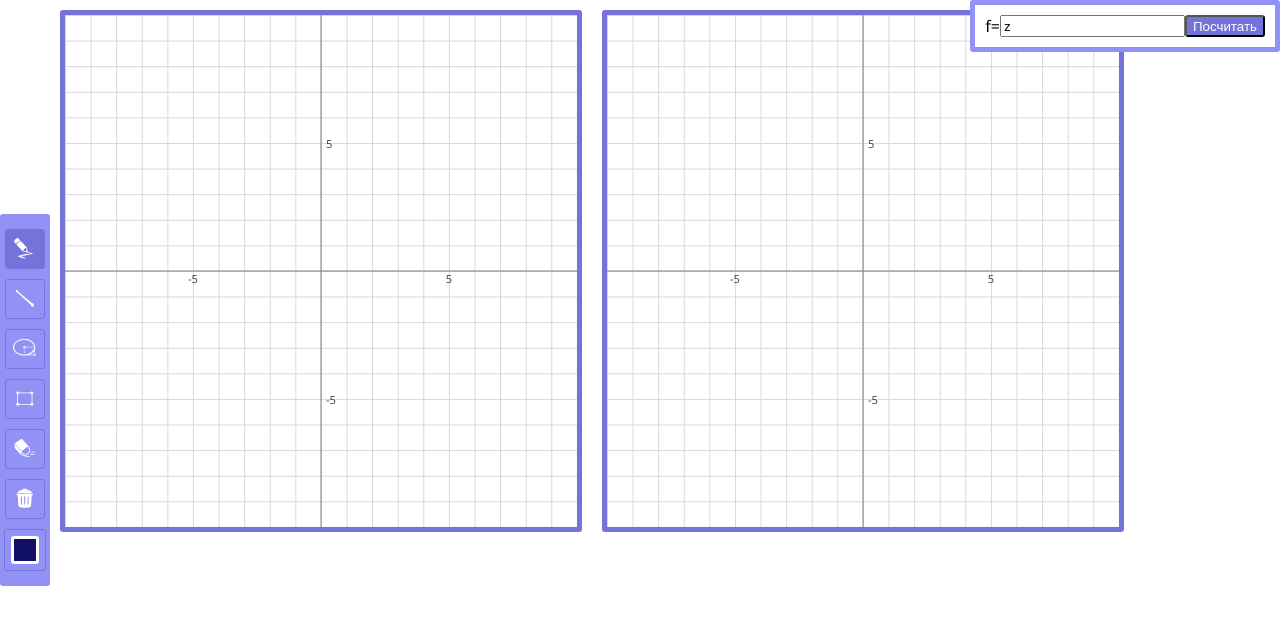
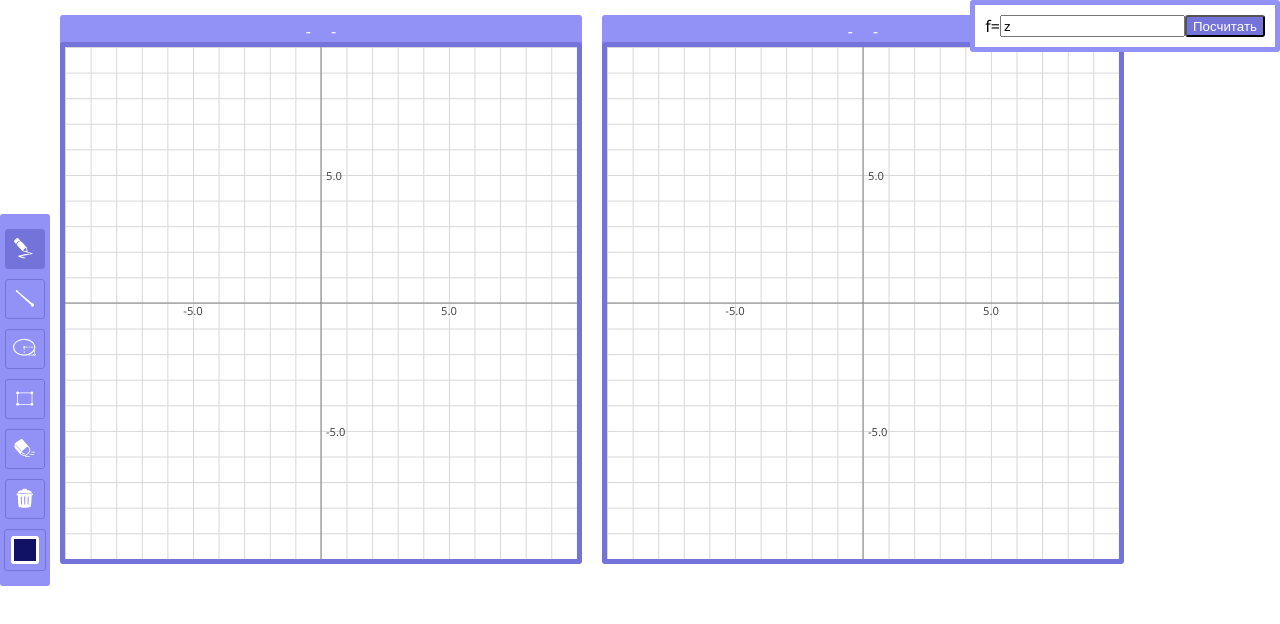
Before and after one commit to TashK101/complex-extra, a React (Create React App) app in the folder frontend/: page / in a window 1280 px wide. Shown: the top 624 px of the page. Built offline with nearby package versions, Linux system fonts and the light colour scheme.

Commit message:
Добавила плашки с координатами

```diff
--- a/frontend/src/Components/Graph/Drawing/DrawLine.ts
+++ b/frontend/src/Components/Graph/Drawing/DrawLine.ts
@@ -1,5 +1,5 @@
 import {Line} from "../../../types/lines.ts";
-import {LineType} from "../../../types/const.ts";
+import {LineType, ViewRectangle} from "../../../types/const.ts";
 import {DrawingSharpLine} from "./DrawingSharpLine.tsx";
 import {axisCoordsToPixelCoords} from "./helpers.ts";
 import {DrawingRectangleLine} from "./DrawingRectangleLine.tsx";
@@ -8,7 +8,7 @@ import {DrawingEllipseLine} from "./DrawingEllipseLine.tsx";
 type Props = {
     line: Line,
     box: {width: number, height: number},
-    viewRect: {top: number, left: number, bottom: number, right: number},
+    viewRect: ViewRectangle,
     transparent?: boolean
 }
 
--- a/frontend/src/Components/Graph/Drawing/helpers.ts
+++ b/frontend/src/Components/Graph/Drawing/helpers.ts
@@ -1,11 +1,11 @@
 import {Line, zArray} from "../../../types/lines.ts";
-import {LineType} from "../../../types/const.ts";
+import {LineType, ViewRectangle} from "../../../types/const.ts";
 
 export function pixelCoordsToAxisCoords(
     x: number,
     y: number,
     box: {width: number, height: number},
-    viewRect: {top: number, left: number, right: number, bottom: number},
+    viewRect: ViewRectangle,
 ): { x: number, y: number } {
 
     // ----t----
@@ -52,10 +52,12 @@ export function scatterLine(line: Line): Line {
 
 function segmentToSharp(line: Line): Line {
     const points: zArray = [];
-    const [x1, y1, x2, y2] = [...line.values[0], ...line.values[1]];
+    let [x1, y1, x2, y2] = [...line.values[0], ...line.values[1]];
+    [x1, x2] = [Math.min(x1, x2), Math.max(x1, x2)];
+    [y1, y2] = [Math.min(y1, y2), Math.max(y1, y2)];
     const length = Math.sqrt((x2-x1)**2 + (y2-y1)**2);
     for (let i = 0; i < length; i+= 0.01) {
-        points.push([Math.min(x1, x2) + i*Math.sqrt(length**2 - (y2-y1)**2), Math.min(y1, y2) + i*Math.sqrt(length**2 - (x2-x1)**2)]);
+        points.push([x1 + (i/length) * (x2-x1), y1 + (i/length) * (y2-y1)]);
     }
     return {
         id: line.id,
@@ -82,6 +84,7 @@ function rectangleToPolygon(line: Line): Line {
     for (let i = y2; i > y1; i-=0.01) {
         points.push([x1, i]);
     }
+    points.push([x1, y1]);
     return {
         id: line.id,
         color: line.color,
--- a/frontend/src/Components/Graph/DrawingPlane.tsx
+++ b/frontend/src/Components/Graph/DrawingPlane.tsx
@@ -3,15 +3,14 @@ import {useEffect, useMemo, useRef, useState} from "react";
 import {useAppDispatch, useAppSelector} from "../../hooks";
 import {addLine, eraseLine, setGhost} from "../../store/action.ts";
 import {LineType, Tool} from "../../types/const.ts";
-import {useMousePosition} from "../../hooks/useMousePosition.ts";
 import {DrawLine} from "./Drawing/DrawLine.ts";
-import {pixelCoordsToAxisCoords} from "./Drawing/helpers.ts";
+import {useMousePositionOnPlane} from "../../hooks/useMousePositionOnPlane.ts";
+import {Line} from "../../types/lines.ts";
 
 const lineRegex = 'graph-drawing-line-(\\d+)';
 
 export function DrawingPlane(): JSX.Element {
     const boxRef = useRef<HTMLDivElement>(null);
-    const {mouseX, mouseY} = useMousePosition(true);
     const {height, width, boxX, boxY} = useBoxRect(boxRef);
     const [cursorX, setCursorX] = useState<number | null>(null);
     const [cursorY, setCursorY] = useState<number | null>(null);
@@ -25,6 +24,7 @@ export function DrawingPlane(): JSX.Element {
     const viewRect = useAppSelector(state => state.drawingView);
     const dispatch = useAppDispatch();
 
+    const {pixelX, pixelY, axisX, axisY, mouseX, mouseY} = useMousePositionOnPlane(viewRect, boxRef);
     const svgLines = useMemo(() => {
         return lines.map(line => (
             <DrawLine
@@ -37,94 +37,56 @@ export function DrawingPlane(): JSX.Element {
     }, [lines, viewRect, width, height]);
 
     function handleDraw(x: number, y: number) {
+        const tempLine: Line = currentLine
+            ? {
+                id: currentLine.id,
+                color: currentLine.color,
+                type: LineType.Sharp,
+                values: [...currentLine.values, [x, y]],
+            }
+            : {
+                id: currentId,
+                color: currentColor,
+                type: LineType.Sharp,
+                values: [[x, y]],
+            };
         switch (tool) {
             case Tool.Eraser:
                 const element = document.elementFromPoint(mouseX ?? 0, mouseY ?? 0);
                 const match = element && element instanceof SVGElement
                     ? element.classList.toString().match(lineRegex) : null;
                 match && dispatch(eraseLine(parseInt(match[1])));
-                break;
+                return;
             case Tool.Rectangle:
-                dispatch(setGhost(currentLine
-                    ? {
-                        id: currentLine.id,
-                        color: currentLine.color,
-                        type: LineType.Rectangle,
-                        values: [currentLine.values[0], [x, y]],
-                    }
-                    : {
-                        id: currentId,
-                        color: currentColor,
-                        type: LineType.Rectangle,
-                        values: [[x, y], [x, y]],
-                    }));
+                tempLine.type = LineType.Rectangle;
+                tempLine.values = currentLine ? [currentLine.values[0], [x, y]] : [[x, y], [x, y]];
                 break;
             case Tool.Ellipse:
-                dispatch(setGhost(currentLine
-                    ? {
-                        id: currentLine.id,
-                        color: currentLine.color,
-                        type: LineType.Ellipse,
-                        values: [currentLine.values[0], [x, y]],
-                    }
-                    : {
-                        id: currentId,
-                        color: currentColor,
-                        type: LineType.Ellipse,
-                        values: [[x, y], [x, y]],
-                    }));
+                tempLine.type = LineType.Ellipse;
+                tempLine.values = currentLine ? [currentLine.values[0], [x, y]] : [[x, y], [x, y]];
                 break;
             case Tool.Line:
-                dispatch(setGhost(currentLine
-                    ? {
-                        id: currentLine.id,
-                        color: currentLine.color,
-                        type: LineType.Segment,
-                        values: [currentLine.values[0], [x, y]],
-                    }
-                    : {
-                        id: currentId,
-                        color: currentColor,
-                        type: LineType.Segment,
-                        values: [[x, y], [x, y]],
-                    }));
-                break;
-            default:
-                dispatch(setGhost(currentLine
-                    ? {
-                        id: currentLine.id,
-                        color: currentLine.color,
-                        type: LineType.Sharp,
-                        values: [...currentLine.values, [x, y]],
-                    }
-                    : {
-                        id: currentId,
-                        color: currentColor,
-                        type: LineType.Sharp,
-                        values: [[x, y]],
-                    }));
+                tempLine.type = LineType.Segment;
+                tempLine.values = currentLine ? [currentLine.values[0], [x, y]] : [[x, y], [x, y]];
                 break;
         }
+        dispatch(setGhost(tempLine));
     }
 
     useEffect(() => {
-        if (mouseX && (boxX < mouseX && mouseX < boxX + width) && mouseY && (boxY < mouseY && mouseY < boxY + height)) {
-            const currentX = Math.round(mouseX - boxX);
-            const currentY = Math.round(mouseY - boxY);
-            setCursorX(currentX);
-            setCursorY(currentY);
-
+        if (pixelX && pixelY && axisX && axisY) {
+            setCursorX(pixelX);
+            setCursorY(pixelY);
             if (isDrawing.current) {
-                const {x, y} = pixelCoordsToAxisCoords(currentX, currentY, {height, width}, viewRect);
-                handleDraw(x, y);
+                handleDraw(axisX, axisY);
             } else {
-                currentLine || dispatch(setGhost(null));
+                currentLine && dispatch(setGhost(null));
             }
         } else {
             setCursorY(null);
             setCursorX(null);
         }
-    }, [mouseX, mouseY, height, width, boxX, boxY, isDrawing, viewRect]);
+    }, [pixelX, pixelY, height, width, boxX, boxY, isDrawing, viewRect]);
 
     function handleMouseDown() {
         isDrawing.current = true;
--- a/frontend/src/Components/Graph/Graph.tsx
+++ b/frontend/src/Components/Graph/Graph.tsx
@@ -1,8 +1,10 @@
-import {PropsWithChildren} from "react";
+import {PropsWithChildren, useRef} from "react";
 import {axisCoordsToPixelCoords} from "./Drawing/helpers.ts";
+import {ViewRectangle} from "../../types/const.ts";
+import {useMousePositionOnPlane} from "../../hooks/useMousePositionOnPlane.ts";
 
 type GraphProps = PropsWithChildren<{
-    viewRect: { top: number, left: number, bottom: number, right: number };
+    viewRect: ViewRectangle;
 }>
 
 function getCellSize(size: number): number {
@@ -29,55 +31,58 @@ function getCellSize(size: number): number {
     }
 }
 
+function getLabels(lower: number, higher: number, cellSize: number): string[] {
+    const labels: string[] = [];
+    const start = lower + (cellSize * 5 - lower % (cellSize * 5));
+
+    const getFixed = (x: number, a: number) => x.toFixed(Math.max(0, Math.ceil(-Math.log10(a - Number.EPSILON))));
+    for (let i = start; i < higher; i += cellSize * 5) {
+        labels.push(getFixed(i, cellSize));
+    }
+    return labels;
+}
+
 export function Graph({viewRect, ...props}: GraphProps): JSX.Element {
     const {top, bottom, right, left} = viewRect;
     const {x, y} = axisCoordsToPixelCoords(0, 0, {width: 100, height: 100}, viewRect);
+    const boxRef = useRef<HTMLDivElement>(null);
+    const {axisX, axisY} = useMousePositionOnPlane(viewRect, boxRef);
 
     const cellSizeX = getCellSize(right - left);
     const cellSizeY = getCellSize(top - bottom);
-    const relX = 100 / (right - left);
-    const relY = 100 / (top - bottom);
 
-    const labelsX: number[] = [];
-    const labelsY: number[] = [];
-    const startX = left + (cellSizeX * 5 - left % (cellSizeX * 5));
-    const startY = bottom + (cellSizeY * 5 - bottom % (cellSizeY * 5));
-
-    for (let i = startX; i < right; i += cellSizeX * 5) {
-        labelsX.push(i);
-    }
-    for (let i = startY; i < top; i += cellSizeY * 5) {
-        labelsY.push(i);
-    }
-
-    const firsts = axisCoordsToPixelCoords(labelsX[0], labelsY[0], {width: 100, height: 100}, viewRect);
-    const lasts = axisCoordsToPixelCoords(labelsX[labelsX.length-1], labelsY[labelsY.length-1], {width: 100, height: 100}, viewRect);
-    let styleX = {paddingTop: '0', paddingRight: '0', paddingLeft: '0'};
-    let styleY = {paddingTop: '0', paddingRight: '0', paddingLeft: '0', paddingBottom: '0', alignRight: false};
+    const labelsX = getLabels(left, right, cellSizeX);
+    const labelsY = getLabels(bottom, top, cellSizeY);
+    const firsts = axisCoordsToPixelCoords(parseFloat(labelsX[0]), parseFloat(labelsY[0]), {width: 100, height: 100}, viewRect);
+    const lasts = axisCoordsToPixelCoords(parseFloat(labelsX[labelsX.length-1]), parseFloat(labelsY[labelsY.length-1]), {width: 100, height: 100}, viewRect);
+    let styleX = {paddingTop: '0'};
+    let styleY = {paddingRight: '0', paddingLeft: '0', alignRight: false};
     if (bottom > 0) {
         styleX.paddingTop = 'calc(100% - 1em)';
     } else if (top > 0) {
         styleX.paddingTop = `calc(min(100% - 1em, ${y}%))`;
     }
+
     if (right < 0) {
         styleY.paddingLeft = '100%';
         styleY.alignRight = true;
     } else if (left < 0) {
         styleY.paddingLeft = `calc(min(100%, ${x}%))`;
     }
-    styleX.paddingLeft = `${firsts.x}%`;
-    styleX.paddingRight = `${100-lasts.x}%`;
-    styleY.paddingTop = `${100-firsts.y}%`;
-    styleY.paddingBottom = `${lasts.y}%`;
 
     return (
-        <div>
+        <div className={"graph-container"}>
+            <div className={"graph-mouse-coords-container"}>
+                <span className={"graph-mouse-coords-label"}>{axisX ?? '-'}</span>
+                <span className={"graph-mouse-coords-label"}>{axisY ?? '-'}</span>
+            </div>
             <div className={"graph-box"}>
                 <div
+                    ref={boxRef}
                     className={'graph-grid graph-window'}
                     style={{
-                        backgroundPosition: `${-(left % cellSizeX) * relX}% ${(top % cellSizeY) * relY}%`,
-                        backgroundSize: `${relX * cellSizeX}% ${relY * cellSizeY}%`,
+                        backgroundPosition: `${-(left % cellSizeX)*100/(right-left)}% ${(top % cellSizeY)*100/(top-bottom)}%`,
+                        backgroundSize: `${100 / (right - left) * cellSizeX}% ${100 / (top - bottom) * cellSizeY}%`,
                     }}
                 />
                 <div
@@ -92,27 +97,29 @@ export function Graph({viewRect, ...props}: GraphProps): JSX.Element {
                     }}
                 >
                     <ul
+                        draggable={false}
                         className={'graph-labels graph-labels-x'}
                         style={{
                             paddingTop: styleX.paddingTop,
-                            paddingRight: styleX.paddingRight,
-                            paddingLeft: styleX.paddingLeft,
+                            paddingRight: `${100-lasts.x}%`,
+                            paddingLeft: `${firsts.x}%`,
                         }}
                     >
                         {labelsX.map(l => (
                             <li key={l} className={'graph-label-placeholder'}>
-                                <p className={'graph-label graph-label-x'} style={{opacity: l === 0 ? '0' : '0.7'}}>
+                                <p className={'graph-label graph-label-x'} style={{opacity: parseFloat(l) === 0 ? '0' : '0.7'}}>
                                     {l}
                                 </p>
                             </li>))}
                     </ul>
                     <ul
+                        draggable={false}
                         className={'graph-labels graph-labels-y'}
                         style={{
-                            paddingTop: styleY.paddingTop,
+                            paddingTop: `${lasts.y}%`,
                             paddingRight: styleY.paddingRight,
                             paddingLeft: styleY.paddingLeft,
-                            paddingBottom: styleY.paddingBottom,
+                            paddingBottom: `${100-firsts.y}%`,
                         }}
                     >
                         {labelsY.map(l => (
@@ -120,7 +127,7 @@ export function Graph({viewRect, ...props}: GraphProps): JSX.Element {
                                 <p
                                     className={'graph-label graph-label-y'}
                                     style={{
-                                        opacity: l === 0 ? '0' : '0.7',
+                                        opacity: parseFloat(l) === 0 ? '0' : '0.7',
                                         right: styleY.alignRight ? '5px' : 'auto',
                                         left: styleY.alignRight ? 'auto' : '5px'
                                 }}>
--- a/frontend/src/Components/Graph/graph.css
+++ b/frontend/src/Components/Graph/graph.css
@@ -22,7 +22,7 @@
     border: 5px solid var(--accent-color);
     border-radius: var(--border-radius);
     max-width: calc(min(80vw, 80vh));
-    margin: 10px;
+    margin: 0 10px 10px 10px;
     aspect-ratio: 1/1;
     position: relative;
 }
@@ -104,6 +104,28 @@
     transform: translateY(-50%);
 }
 
+.graph-container {
+    display: flex;
+    flex-direction: column;
+    align-items: center;
+}
+
+.graph-mouse-coords-container {
+    display: flex;
+    width: calc(100% - 30px);
+    margin-top: 15px;
+    padding: 5px;
+    margin-bottom: -5px;
+    color: var(--bg-color);
+    background-color: var(--accent-color-light);
+    border-radius: var(--border-radius);
+    justify-content: center;
+}
+
+.graph-mouse-coords-label {
+    margin: 0 10px;
+}
+
 .function-form {
     background-color: var(--bg-color);
     border-radius: var(--border-radius);
--- /dev/null
+++ b/frontend/src/hooks/useMousePositionOnPlane.ts
@@ -0,0 +1,32 @@
+import {RefObject} from "react";
+import {ViewRectangle} from "../types/const.ts";
+import {useMousePosition} from "./useMousePosition.ts";
+import {useBoxRect} from "./useBoxRect.ts";
+import {pixelCoordsToAxisCoords} from "../Components/Graph/Drawing/helpers.ts";
+
+export function useMousePositionOnPlane(viewRect: ViewRectangle, boxRef: RefObject<HTMLElement>): {
+    pixelX: number | null,
+    pixelY: number | null,
+    axisX: number | null,
+    axisY: number | null,
+    mouseX: number | null,
+    mouseY: number | null,
+} {
+    const {mouseX, mouseY} = useMousePosition(true);
+    const {width, height, boxX, boxY} = useBoxRect(boxRef);
+    if (mouseX && (boxX < mouseX && mouseX < boxX + width) && mouseY && (boxY < mouseY && mouseY < boxY + height)) {
+        const pixelX = Math.round(mouseX - boxX);
+        const pixelY = Math.round(mouseY - boxY);
+        const {x, y} = pixelCoordsToAxisCoords(pixelX, pixelY, {width, height}, viewRect);
+        const trim = (x: number, a: number) => parseFloat(x.toFixed(Math.max(0, Math.ceil(-Math.log10(a)))));
+        return {
+            pixelX,
+            pixelY,
+            axisX: trim(x, (viewRect.right - viewRect.left) * 0.001),
+            axisY: trim(y, (viewRect.top - viewRect.bottom) * 0.001),
+            mouseX,
+            mouseY,
+        }
+    }
+    return {pixelX: null, pixelY: null, axisX: null, axisY: null, mouseX, mouseY};
+}
--- a/frontend/src/store/reducer.ts
+++ b/frontend/src/store/reducer.ts
@@ -1,5 +1,5 @@
 import {createReducer} from '@reduxjs/toolkit';
-import {Tool} from "../types/const.ts";
+import {Tool, ViewRectangle} from "../types/const.ts";
 import {
     addLine,
     addResult,
@@ -16,8 +16,8 @@ type State = {
     tool: Tool,
     color: string,
     function: string,
-    drawingView: {top: number, left: number, right: number, bottom: number},
-    resultView: {top: number, left: number, right: number, bottom: number},
+    drawingView: ViewRectangle,
+    resultView: ViewRectangle,
     lines: Line[],
     result: Line[],
     currentId: number,
@@ -52,6 +52,7 @@ export const reducer = createReducer(initialState, (builder) => {
         })
         .addCase(changeFunction, (state, action) => {
             state.function = action.payload.toLowerCase();
+            state.result = [];
         })
         .addCase(eraseAll, (state) => {
             state.lines = [];
@@ -66,7 +67,8 @@ export const reducer = createReducer(initialState, (builder) => {
             }
         })
         .addCase(addResult, (state, action) => {
-            state.result = action.payload;
+            state.result = state.result.filter(l => !(action.payload.map(p => p.id).includes(l.id)));
+            state.result.push(...action.payload);
         })
         .addCase(setGhost, (state, action) => {
             state.ghost = action.payload;
```
Also changed, not shown: frontend/src/App.tsx (+4 -3 lines), frontend/src/Components/Graph/ResultPlane.tsx (+37 -9 lines), frontend/src/store/action.ts (+3 -13 lines), frontend/src/types/const.ts (+7 -0 lines).
